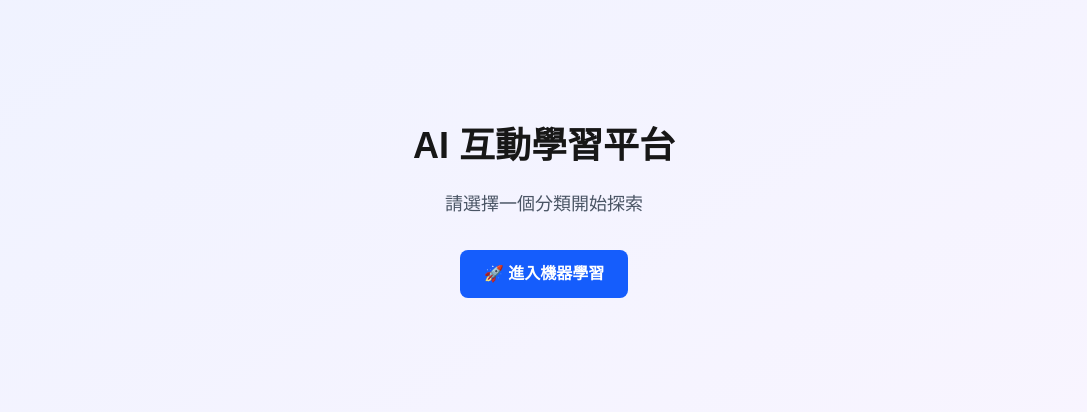
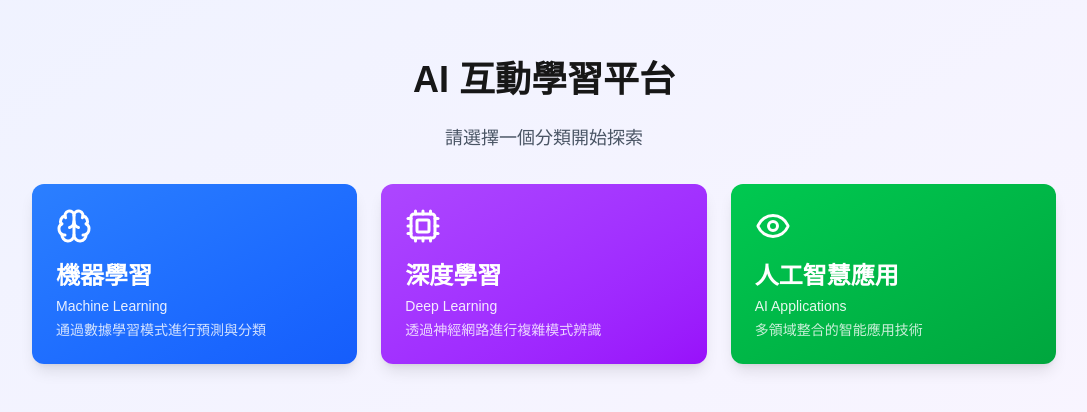
Before and after one commit to 109810006/ai-learning-platform, a Next.js app: page / in a window 1280 px wide. Shown: the part 188-600 px from the top of the page, without its empty margins (96-1183 px from the left). Built offline with nearby package versions, Linux system fonts and the light colour scheme.

Commit message:
Update page.tsx

```diff
--- a/src/app/page.tsx
+++ b/src/app/page.tsx
@@ -8,16 +8,28 @@ import {
   Network,
   Target,
   TrendingUp,
-} from 'lucide-react';
-import { useState } from 'react';
+  X,
+} from "lucide-react";
+import { useState } from "react";
 
-type CategoryID = 'ml';
+// 分類類型
+type CategoryID = "ml" | "dl" | "ai";
 
+interface AICategory {
+  id: CategoryID;
+  title: string;
+  subtitle: string;
+  description: string;
+  icon: React.ElementType;
+  gradient: string;
+}
+
+// 模型類型
 interface MLModel {
   id: string;
   name: string;
   chineseName: string;
-  difficulty: '入門' | '初級' | '中級' | '高級';
+  difficulty: "入門" | "初級" | "中級" | "高級";
   duration: string;
   description: string;
   applications: string[];
@@ -31,60 +43,102 @@ export default function Home() {
   const [selectedCategory, setSelectedCategory] = useState<CategoryID | null>(null);
   const [selectedModel, setSelectedModel] = useState<MLModel | null>(null);
 
+  const categories: AICategory[] = [
+    {
+      id: "ml",
+      title: "機器學習",
+      subtitle: "Machine Learning",
+      description: "通過數據學習模式進行預測與分類",
+      icon: Brain,
+      gradient: "from-blue-500 to-blue-600",
+    },
+    {
+      id: "dl",
+      title: "深度學習",
+      subtitle: "Deep Learning",
+      description: "透過神經網路進行複雜模式辨識",
+      icon: Cpu,
+      gradient: "from-purple-500 to-purple-600",
+    },
+    {
+      id: "ai",
+      title: "人工智慧應用",
+      subtitle: "AI Applications",
+      description: "多領域整合的智能應用技術",
+      icon: Eye,
+      gradient: "from-green-500 to-green-600",
+    },
+  ];
+
   const mlModels: MLModel[] = [
     {
-      id: 'svm',
-      name: 'Support Vector Machine',
-      chineseName: '支持向量機',
-      difficulty: '中級',
-      duration: '45分鐘',
-      description: '尋找最佳決策邊界來分類數據',
-      applications: ['文本分類', '圖像識別', '生物信息學'],
-      advantages: ['高維數據表現優秀', '記憶體效率高', '適用於小數據集'],
-      disadvantages: ['大數據集訓練慢', '需要特徵縮放', '不提供概率估計'],
+      id: "svm",
+      name: "Support Vector Machine",
+      chineseName: "支持向量機",
+      difficulty: "中級",
+      duration: "45分鐘",
+      description: "尋找最佳決策邊界來分類數據",
+      applications: ["文本分類", "圖像識別", "生物信息學"],
+      advantages: ["高維數據表現優秀", "記憶體效率高", "適用於小數據集"],
+      disadvantages: ["大數據訓練慢", "需要特徵縮放", "不提供機率估計"],
       icon: Target,
-      color: 'bg-red-500',
+      color: "bg-red-500",
     },
     {
-      id: 'rf',
-      name: 'Random Forest',
-      chineseName: '隨機森林',
-      difficulty: '初級',
-      duration: '30分鐘',
-      description: '結合多個決策樹的集成學習方法',
-      applications: ['回歸分析', '特徵選擇', '異常檢測'],
-      advantages: ['避免過擬合', '處理缺失值', '提供特徵重要性'],
-      disadvantages: ['模型較大', '不易解釋', '偏向類別多的特徵'],
+      id: "rf",
+      name: "Random Forest",
+      chineseName: "隨機森林",
+      difficulty: "初級",
+      duration: "30分鐘",
+      description: "結合多個決策樹的集成學習法",
+      applications: ["回歸分析", "特徵選擇", "異常偵測"],
+      advantages: ["避免過擬合", "處理缺失值", "提供特徵重要性"],
+      disadvantages: ["模型較大", "不易解釋", "偏向類別多的特徵"],
       icon: Network,
-      color: 'bg-green-500',
+      color: "bg-green-500",
     },
     {
-      id: 'kmeans',
-      name: 'K-Means Clustering',
-      chineseName: 'K均值聚類',
-      difficulty: '初級',
-      duration: '25分鐘',
-      description: '將數據分為K個群組的無監督學習算法',
-      applications: ['客戶分群', '市場細分', '圖像分割'],
-      advantages: ['簡單易懂', '計算效率高', '適用於球形分佈'],
-      disadvantages: ['需預設K值', '對初始值敏感', '不適用於非球形分佈'],
+      id: "kmeans",
+      name: "K-Means Clustering",
+      chineseName: "K均值聚類",
+      difficulty: "初級",
+      duration: "25分鐘",
+      description: "無監督學習將資料劃分為K群",
+      applications: ["客戶分群", "市場細分", "圖像分割"],
+      advantages: ["簡單高效", "計算速度快", "適用球形分佈"],
+      disadvantages: ["需預設K值", "對初始值敏感", "不適非球形"],
       icon: BarChart3,
-      color: 'bg-blue-500',
+      color: "bg-blue-500",
     },
     {
-      id: 'lr',
-      name: 'Linear Regression',
-      chineseName: '線性回歸',
-      difficulty: '入門',
-      duration: '20分鐘',
-      description: '建立變數間線性關係的基礎統計方法',
-      applications: ['價格預測', '銷量預測', '風險評估'],
-      advantages: ['易於理解', '計算快速', '提供統計顯著性'],
-      disadvantages: ['假設線性關係', '對異常值敏感', '多重共線性問題'],
+      id: "lr",
+      name: "Linear Regression",
+      chineseName: "線性回歸",
+      difficulty: "入門",
+      duration: "20分鐘",
+      description: "建立變數間線性關係的統計方法",
+      applications: ["價格預測", "銷售預測", "風險評估"],
+      advantages: ["易理解", "計算快速", "提供顯著性檢驗"],
+      disadvantages: ["假設線性", "對異常值敏感", "多重共線性問題"],
       icon: TrendingUp,
-      color: 'bg-purple-500',
+      color: "bg-purple-500",
+    },
+  ];
+
+  const getDifficultyColor = (difficulty: string): string => {
+    switch (difficulty) {
+      case "入門":
+        return "bg-green-100 text-green-800";
+      case "初級":
+        return "bg-blue-100 text-blue-800";
+      case "中級":
+        return "bg-yellow-100 text-yellow-800";
+      case "高級":
+        return "bg-red-100 text-red-800";
+      default:
+        return "bg-gray-100 text-gray-800";
     }
-  ];
+  };
 
   const handleCategoryClick = (categoryId: CategoryID): void => {
     setSelectedCategory(categoryId);
@@ -98,20 +152,16 @@ export default function Home() {
     setSelectedModel(null);
   };
 
-  const getDifficultyColor = (difficulty: string): string => {
-    switch (difficulty) {
-      case '入門': return 'bg-green-100 text-green-800';
-      case '初級': return 'bg-blue-100 text-blue-800';
-      case '中級': return 'bg-yellow-100 text-yellow-800';
-      case '高級': return 'bg-red-100 text-red-800';
-      default: return 'bg-gray-100 text-gray-800';
-    }
-  };
-
-  if (selectedCategory === 'ml') {
+  if (selectedCategory === "ml") {
     return (
-      <div className="min-h-screen bg-gradient-to-br from-blue-50 via-white to-indigo-50 p-6">
-        <h1 className="text-3xl font-bold mb-6 text-center">機器學習模型</h1>
+      <div className="min-h-screen p-6 bg-gradient-to-br from-blue-50 via-white to-indigo-50">
+        <button
+          onClick={() => setSelectedCategory(null)}
+          className="text-blue-700 underline mb-6"
+        >
+          ← 返回
+        </button>
+        <h1 className="text-3xl font-bold mb-6 text-center">機器學習模型介紹</h1>
         <div className="grid md:grid-cols-2 gap-6">
           {mlModels.map((model) => {
             const Icon = model.icon;
@@ -152,7 +202,9 @@ export default function Home() {
                     <p className="text-sm text-gray-500">{selectedModel.name}</p>
                   </div>
                 </div>
-                <button onClick={closeModal} className="text-gray-400 hover:text-gray-600 text-xl font-bold">×</button>
+                <button onClick={closeModal} className="text-gray-400 hover:text-gray-600 text-xl font-bold">
+                  <X />
+                </button>
               </div>
               <p className="mb-2"><strong>難度：</strong>{selectedModel.difficulty}</p>
               <p className="mb-2"><strong>時間：</strong>{selectedModel.duration}</p>
@@ -189,12 +241,23 @@ export default function Home() {
     <div className="min-h-screen bg-gradient-to-br from-indigo-50 to-purple-50 flex flex-col items-center justify-center p-8">
       <h1 className="text-4xl font-bold mb-6">AI 互動學習平台</h1>
       <p className="text-lg text-gray-600 mb-8">請選擇一個分類開始探索</p>
-      <button
-        onClick={() => handleCategoryClick('ml')}
-        className="bg-blue-600 hover:bg-blue-700 text-white font-semibold py-3 px-6 rounded-lg transition"
-      >
-        🚀 進入機器學習
-      </button>
+      <div className="grid md:grid-cols-3 gap-6 w-full max-w-5xl">
+        {categories.map((category) => {
+          const Icon = category.icon;
+          return (
+            <div
+              key={category.id}
+              onClick={() => handleCategoryClick(category.id)}
+              className={`bg-gradient-to-br ${category.gradient} p-6 rounded-xl text-white cursor-pointer hover:scale-105 transition-transform shadow-lg`}
+            >
+              <Icon size={36} className="mb-4" />
+              <h3 className="text-2xl font-bold mb-1">{category.title}</h3>
+              <p className="text-sm opacity-90 mb-1">{category.subtitle}</p>
+              <p className="text-sm opacity-80">{category.description}</p>
+            </div>
+          );
+        })}
+      </div>
     </div>
   );
 }
```
